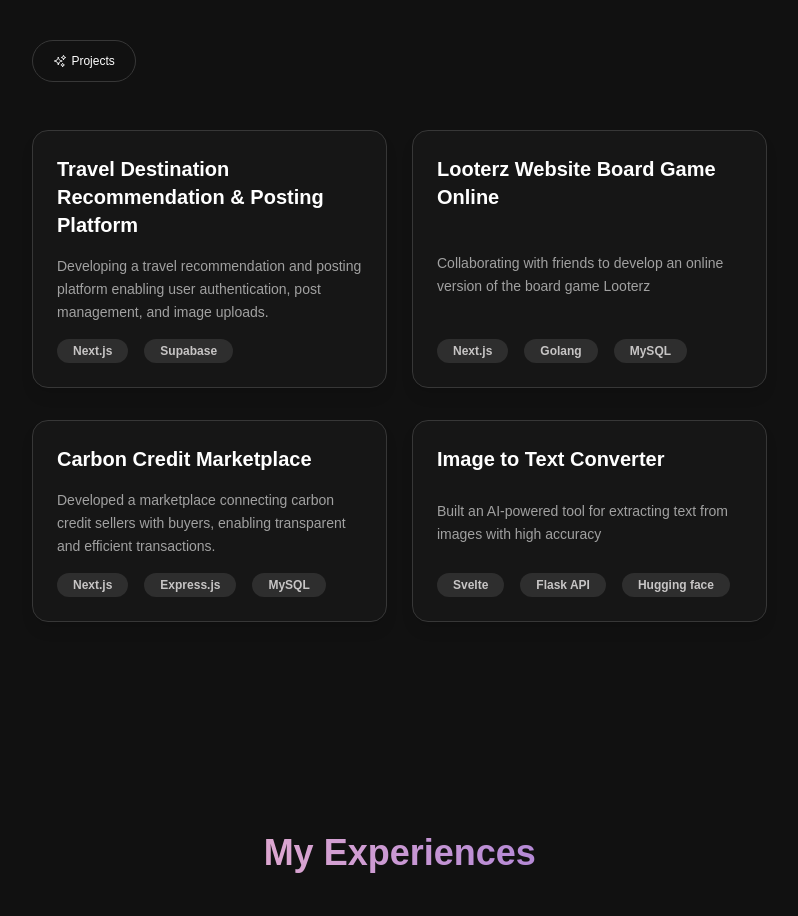
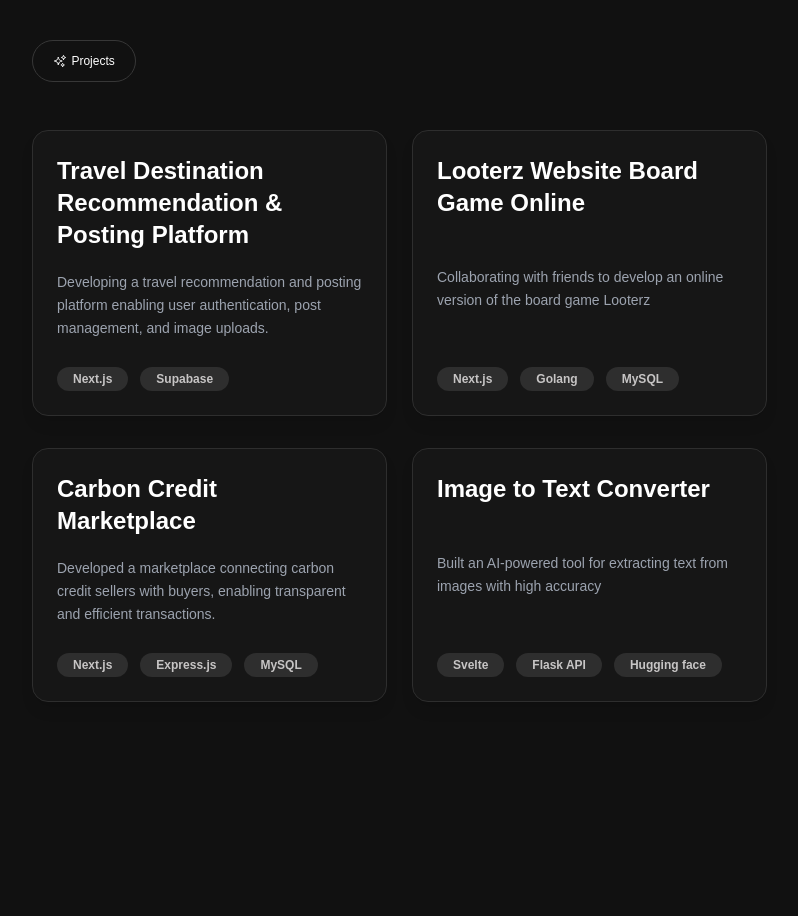
Before and after one commit to dragonfore4/Portfolio, a Next.js app: page / in a window 1280 px wide. Shown: the part 1020-1936 px from the top of the page, without its empty margins (433-1231 px from the left). Built offline with nearby package versions, Linux system fonts and the light colour scheme; a web font is replaced by a local one.

Commit message:
fix card border

```diff
--- a/components/card/ProjectCard.tsx
+++ b/components/card/ProjectCard.tsx
@@ -1,21 +1,39 @@
-import React from 'react'
-import { ToolButton } from '../Button/Button'
+import React from "react";
+import { ToolButton } from "../Button/Button";
 
-const ProjectCard = ({ name, description, tools }: { name: string, description: string, tools: string[] }) => {
+const ProjectCard = ({
+    name,
+    description,
+    tools,
+}: {
+    name: string;
+    description: string;
+    tools: string[];
+}) => {
     return (
-        <div className='rounded-2xl bg-[#161616] border-gunmetalGray border shadow-lg p-6 flex flex-col justify-between gap-4 transition-transform duration-300 hover:-translate-y-2 sm:w-[100%] lg:w-full will-change-transform'>
-            <span className='text-base font-semibold lg:text-xl'>{name}</span>
-            <p className='text-mediumGrey  leading-relaxed text-sm'>
+<div className="rounded-2xl bg-[#161616] border border-[#2E2E2E] shadow-lg p-6 flex flex-col justify-between gap-5 transition-all duration-300
+    hover:-translate-y-2 hover:border-opacity-75 hover:shadow-[0px_0px_12px_rgba(255,255,255,0.1)]
+    sm:w-[100%] lg:w-full will-change-transform">
+
+            {/* Project Title */}
+            <h3 className="text-lg font-semibold text-white lg:text-2xl transition-colors duration-300 group-hover:text-lightGrey">
+                {name}
+            </h3>
+
+            {/* Description */}
+            <p className="text-sm leading-relaxed text-gray-400 transition-colors duration-300 group-hover:text-gray-300">
                 {description}
             </p>
-            <div className='flex flex-wrap gap-x-4 items-center gap-y-2 '>
-                {
-                    tools && tools.map((item, idx) => <ToolButton key={idx} name={item} />)
-                }
 
+            {/* Tech Stack */}
+            <div className="flex flex-wrap gap-x-3 gap-y-2 mt-2">
+                {tools &&
+                    tools.map((item, idx) => (
+                        <ToolButton key={idx} name={item} />
+                    ))}
             </div>
         </div>
-    )
-}
+    );
+};
 
-export default ProjectCard
+export default ProjectCard;
```
